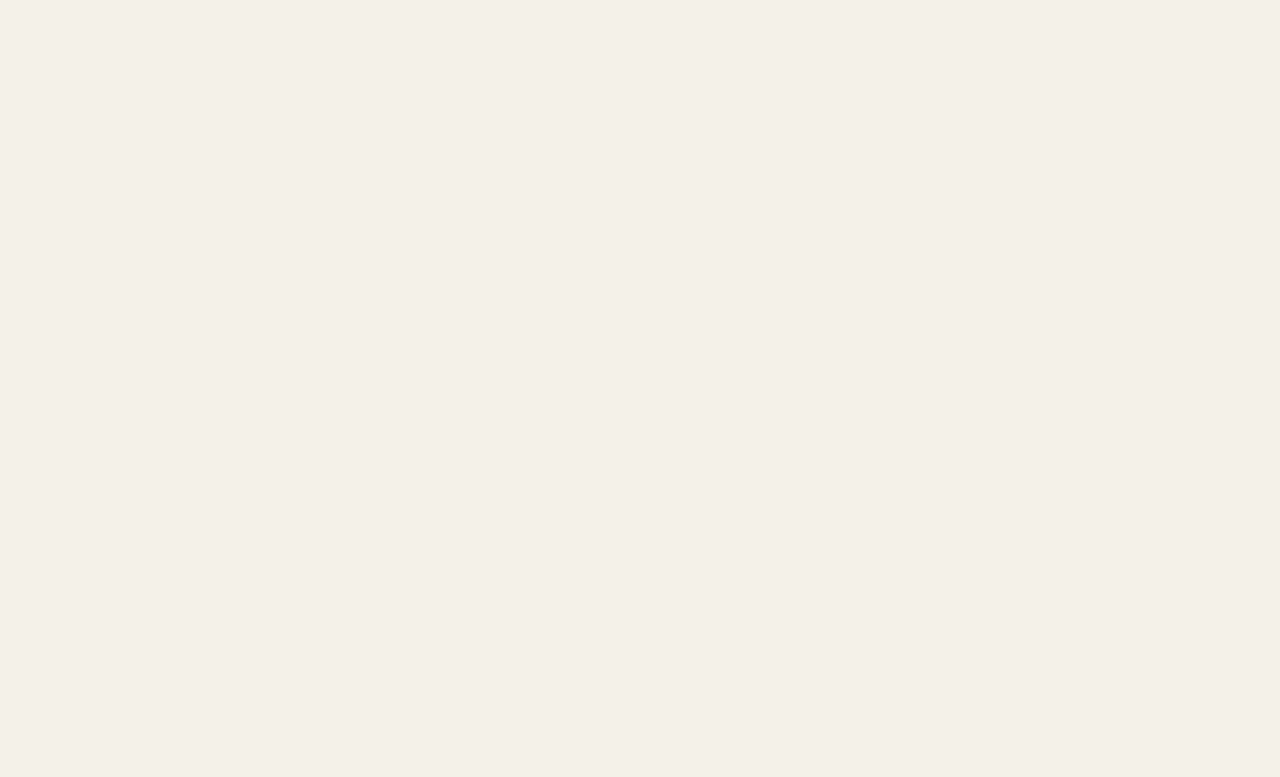
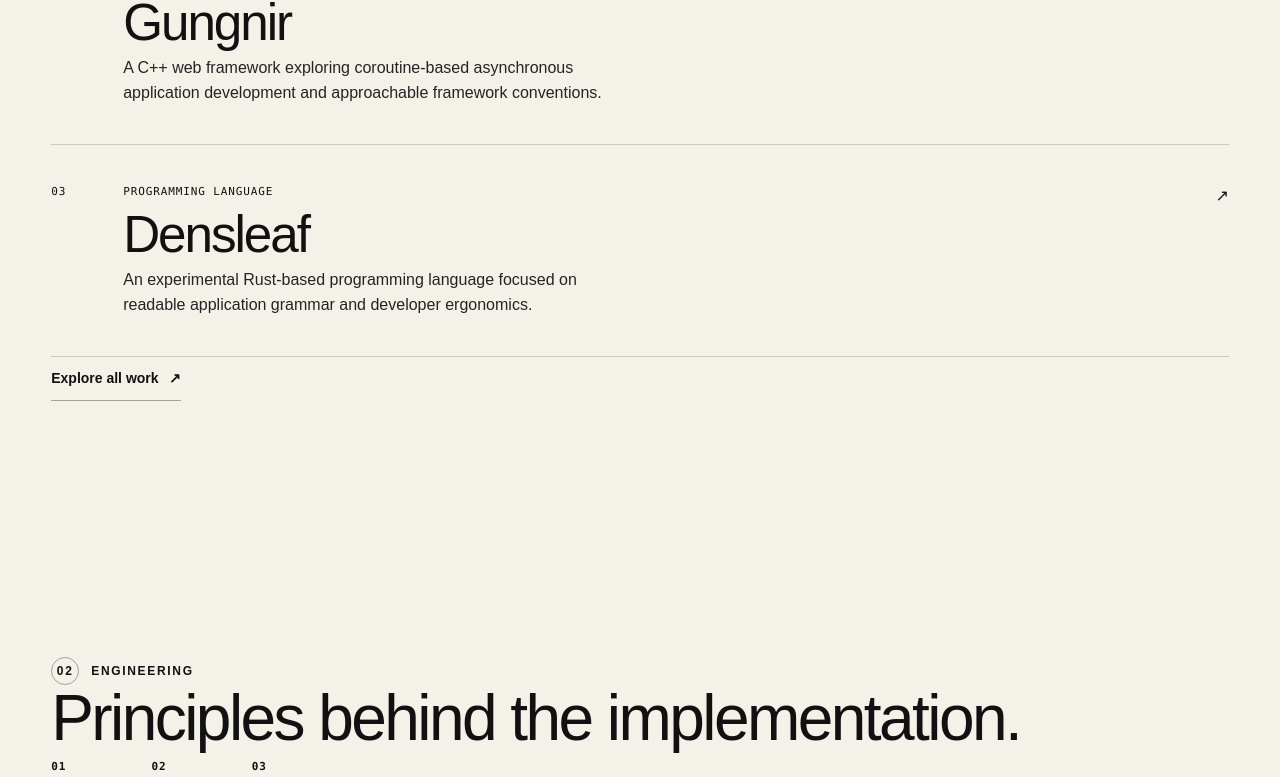
Before and after one commit to justinangeloperez327/portfolio-2026, a Next.js app: page / in a window 1280 px wide. Shown: the part 1514-2291 px from the top of the page. Before the commit the page ends 1512 px from the top, so only its background shows below. Built offline with nearby package versions, Linux system fonts and the light colour scheme.

Commit message:
feat: compose complete homepage content

```diff
--- a/src/app/page.tsx
+++ b/src/app/page.tsx
@@ -1,9 +1,21 @@
-import { Hero } from "@/components/home";
+import {
+  ContactCallout,
+  EngineeringPrinciples,
+  Hero,
+  ProfileSummary,
+  SelectedWork,
+} from "@/components/home";
 
 export default function HomePage() {
   return (
     <main id="home">
       <Hero />
+      <div className="container-page">
+        <SelectedWork />
+        <EngineeringPrinciples />
+        <ProfileSummary />
+        <ContactCallout />
+      </div>
     </main>
   );
 }
```
